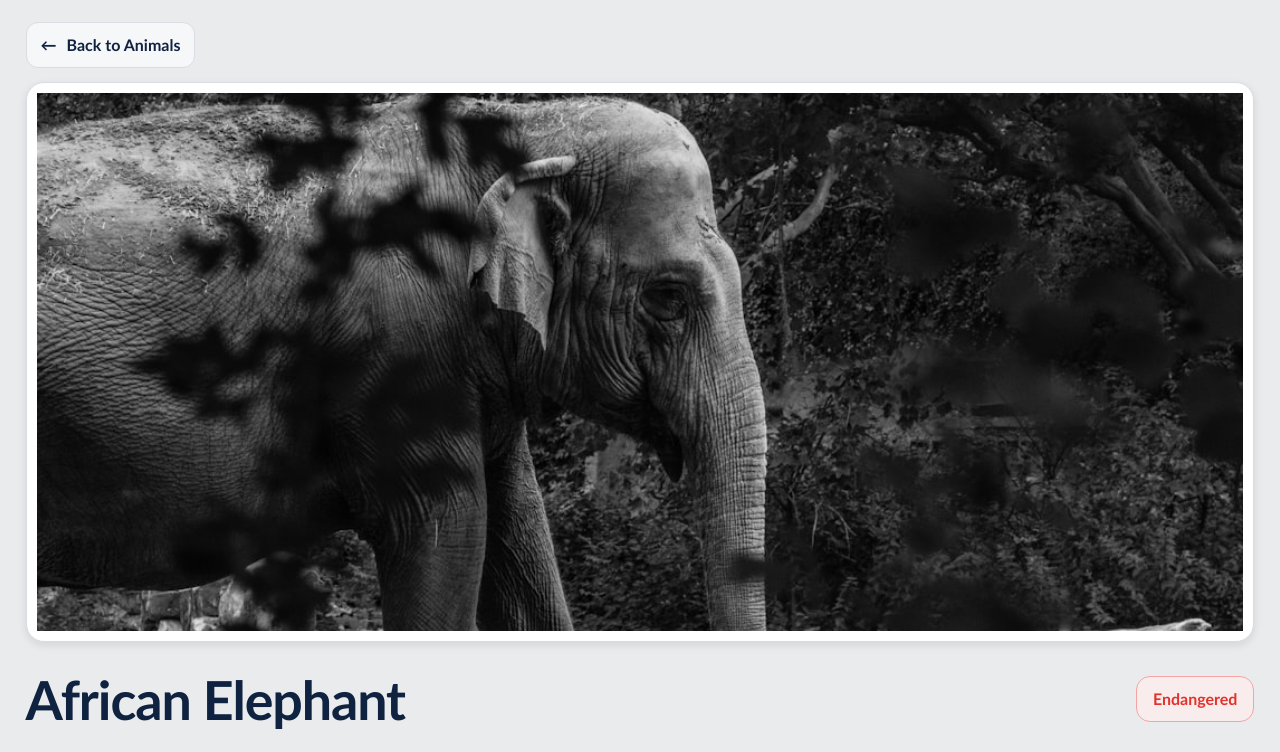
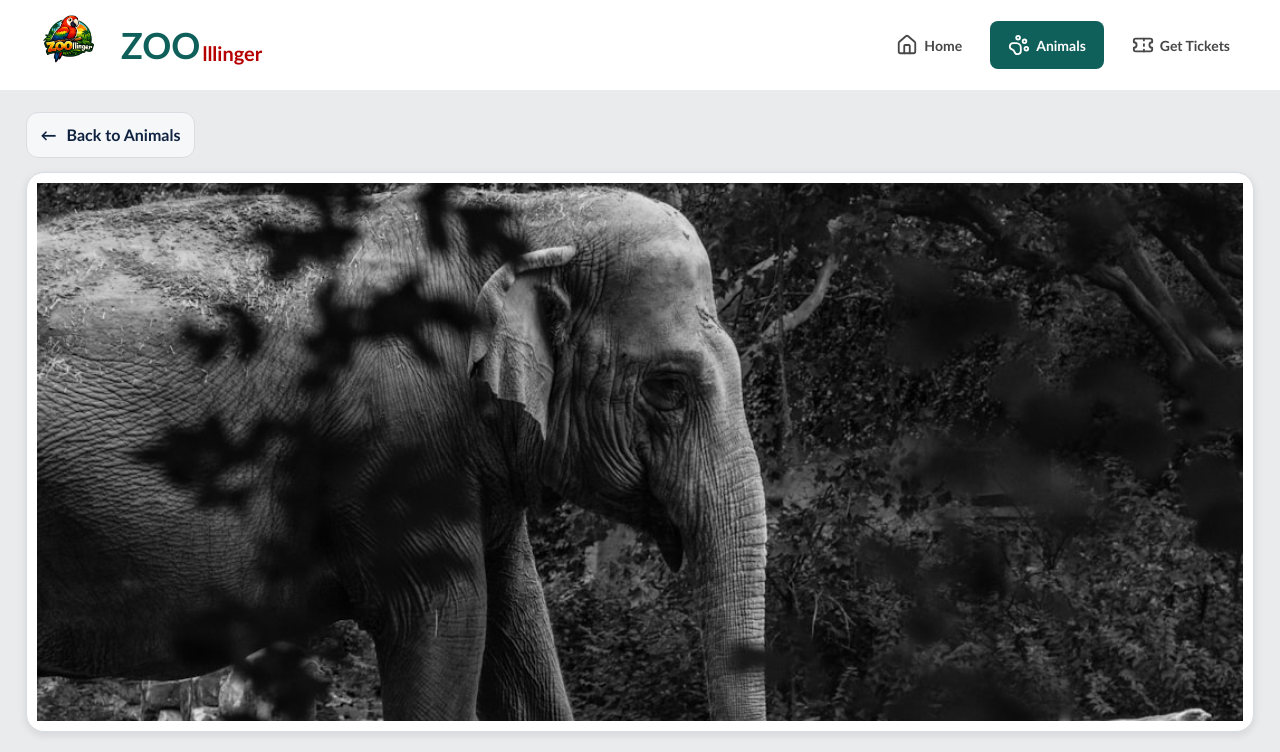
Before and after one commit to elizapatrick/zooTier, a React (Vite) app in the folder ZOOllinger/frontend/: page /animals/elephant in a window 1280 px wide. Shown: the top 752 px of the page. Built offline with nearby package versions, Linux system fonts and the light colour scheme.

Commit message:
added header to detailpage

```diff
--- a/ZOOllinger/frontend/src/routes/ElephantDetail.jsx
+++ b/ZOOllinger/frontend/src/routes/ElephantDetail.jsx
@@ -4,6 +4,7 @@ import "./elephantDetail.css";
 import lionImg from "../../picture/lion.jpg";
 import elephantImg from "../../picture/elephant.jpg";
 import parrotImg from "../../picture/parrot.jpg";
+import HeaderHome from "../components/HeaderHome";
 
 const animalData = {
   lion: {
@@ -74,6 +75,8 @@ export function ElephantDetail() {
   const animal = animalData.elephant;
 
   return (
+    <>
+    <HeaderHome active="animals"></HeaderHome>
     <main className="elephant-page">
       <div className="elephant-container">
         <Link to="/animals" className="elephant-back-button">
@@ -138,5 +141,6 @@ export function ElephantDetail() {
         </section>
       </div>
     </main>
+    </>
   );
 }
```
